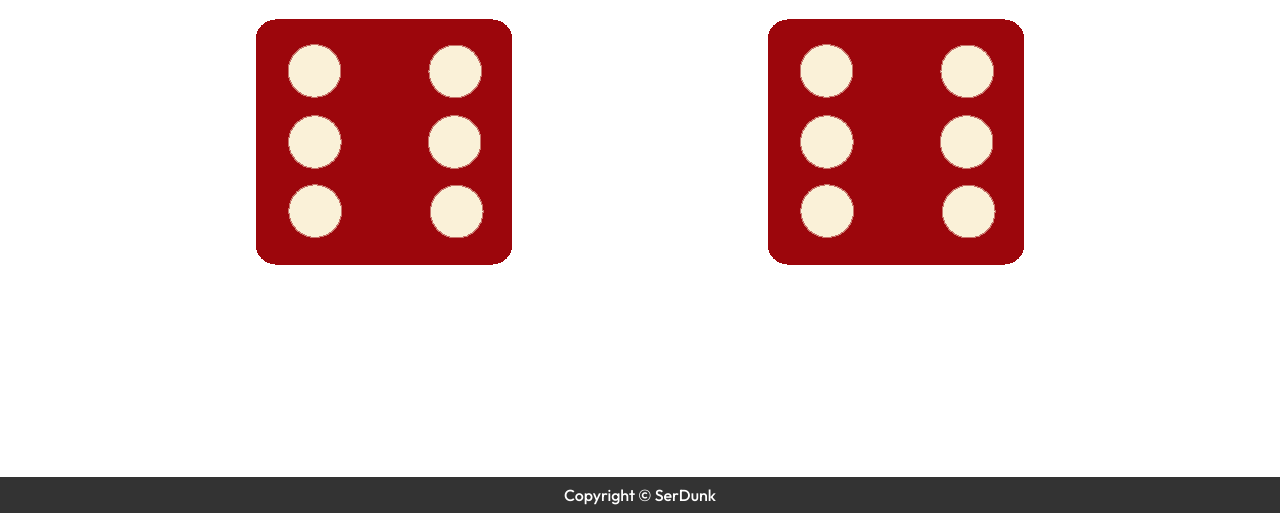
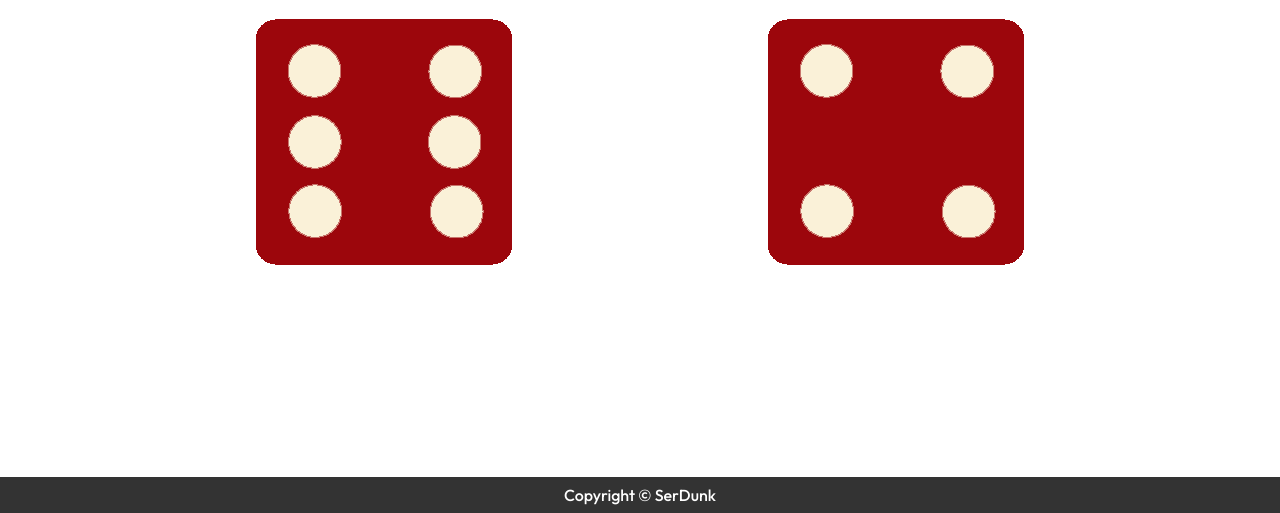
Before and after one commit to SerDunk/dice-game-WebDevBootcamp, a plain HTML site: page index.html in a window 1280 px wide. Shown: the part 287-800 px from the top of the page. Drawn offline with Linux system fonts and the light colour scheme; a web font is replaced by a local one.

Commit message:
Completed project with addition of js file

```diff
--- a/index.html
+++ b/index.html
@@ -8,6 +8,7 @@
     <link rel="preconnect" href="https://fonts.gstatic.com" crossorigin>
     <link href="https://fonts.googleapis.com/css2?family=Belanosima&family=Outfit:wght@500&display=swap" rel="stylesheet">
     <link rel="stylesheet" href="styles.css">
+    <script src="script.js" defer></script>
     <title>Dice Game</title>
 </head>
 <body>
@@ -16,13 +17,15 @@
 
         <div class="playerOne">
             <h2>Player 1</h2>
-            <img src="images/dice6.png" alt="dice6">
+            <img id="img1" src="images/dice6.png" alt="dice6">
         </div>
         <div class="playerTwo">
             <h2>Player 2</h2>
-            <img src="images/dice6.png" alt="dice6">
+            <img id="img2" src="images/dice6.png" alt="dice6">
         </div>
     </div>
     <div class="footer"><a href="https://github.com/SerDunk">Copyright © SerDunk</a></div>
+
+
 </body>
 </html>
--- /dev/null
+++ b/script.js
@@ -0,0 +1,58 @@
+imageOne=document.getElementById('img1')
+imageTwo=document.getElementById('img2')
+header=document.querySelector('h1')
+const choices=[
+    {
+        number:1,
+        img:'images/dice1.png'
+    }
+    ,
+    {
+        number:2,
+        img:'images/dice2.png'
+    }
+    ,
+    {
+        number:3,
+        img:'images/dice3.png'
+    }
+    ,
+    {
+        number:4,
+        img:'images/dice4.png'
+    }
+    ,
+    {
+        number:5,
+        img:'images/dice5.png'
+    }
+    ,
+    {
+        number:6,
+        img:'images/dice6.png'
+    }
+]
+
+window.addEventListener('load',()=>{
+    const obj1=choices[(Math.floor(Math.random()*choices.length))]
+    const obj2=choices[(Math.floor(Math.random()*choices.length))]
+    const num1=obj1.number
+    const playerOneImg=obj1.img
+    const num2=obj2.number
+    const playerTwoImg=obj2.img
+    if(num1==num2){
+        header.textContent='Refresh Again !!!'
+        imageOne.src=playerOneImg
+        imageTwo.src=playerTwoImg
+    }
+    else if(num1>num2){
+        header.textContent="Player 1 wins !"
+        imageOne.src=playerOneImg
+        imageTwo.src=playerTwoImg
+    }
+    else{
+        header.textContent="Player 2 wins !!"
+        imageOne.src=playerOneImg
+        imageTwo.src=playerTwoImg
+    }
+})
```
